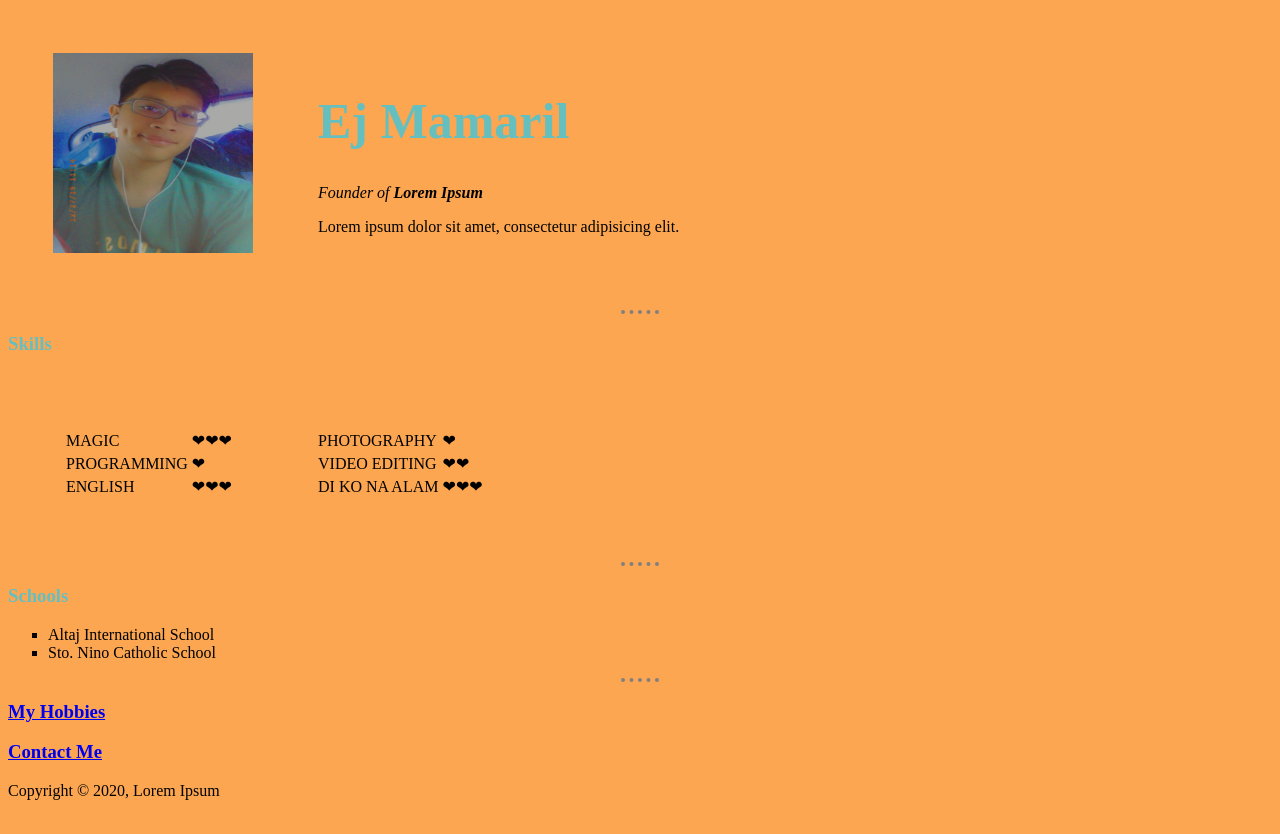
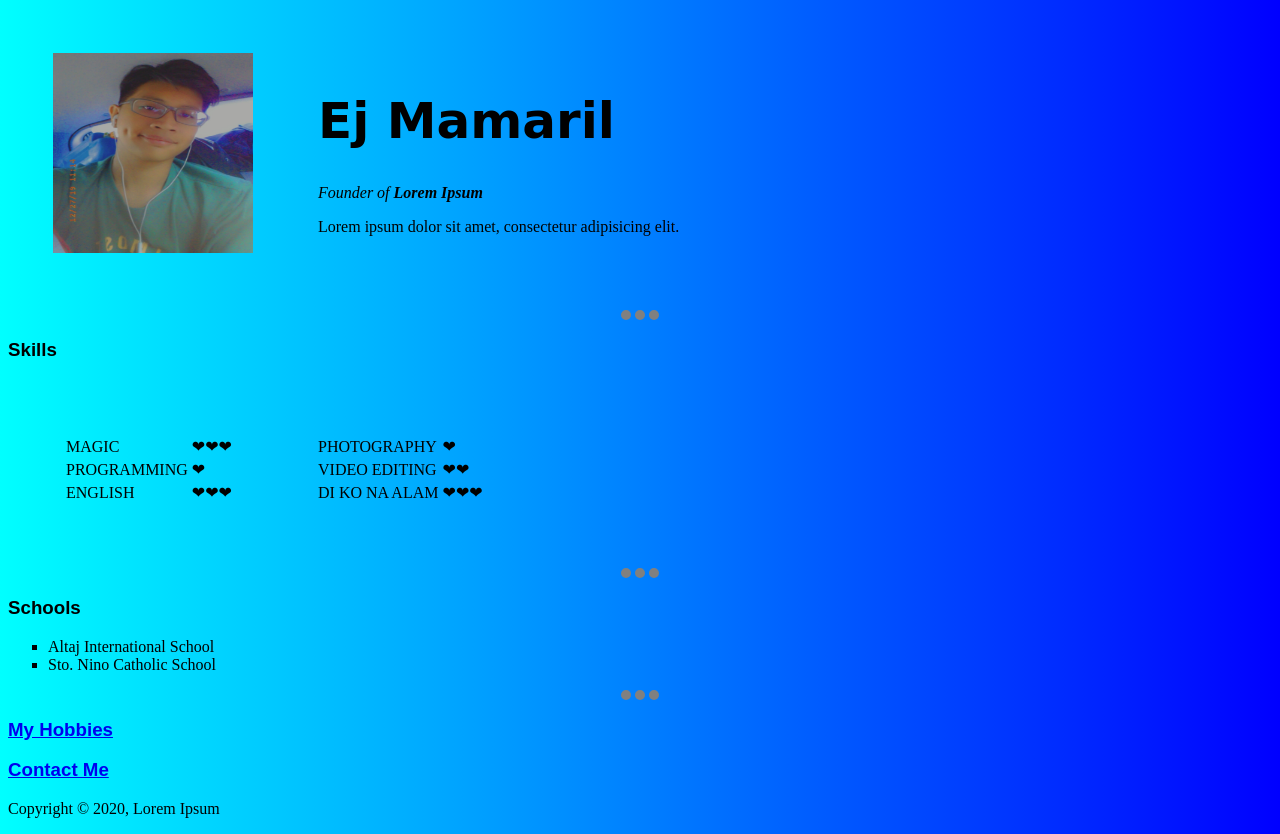
Before and after one commit to mamarilej13/ej, a plain HTML site: page index.html in a window 1280 px wide. Drawn offline with Linux system fonts and the light colour scheme.

Commit message:
upadated css

```diff
--- a/css/styles.css
+++ b/css/styles.css
@@ -1,17 +1,18 @@
 body {
-  background-color: #fca652;
+  font-family: 'Merriweather', serif;
+  background-image: linear-gradient(to right, aqua, blue);
 }
 hr {
   border-color: gray;
   border-style: none;
   border-top-style: dotted;
-  border-width: 4px;
+  border-width: 10px;
   width: 3%;
 }
 h1 {
-  color: #66BFBF;
   font-size: 50px;
+  font-family: 'Sacramento', cursive;
 }
 h3 {
-  color: #66BFBF;
+  font-family: 'Montserrat', sans-serif;
 }
```
